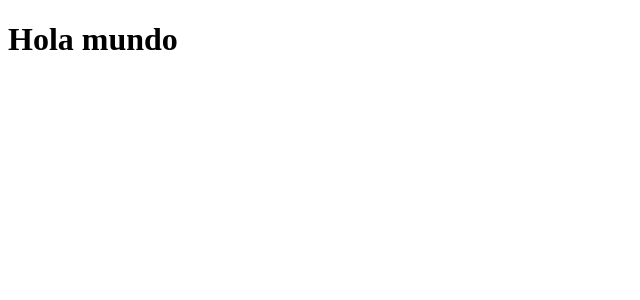
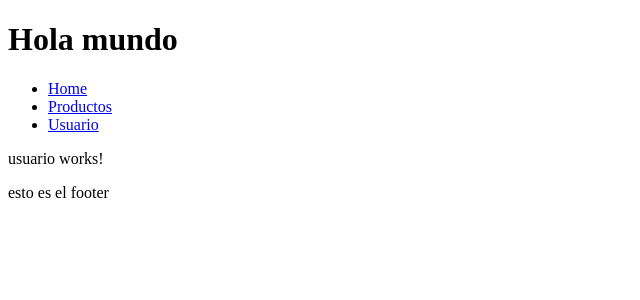
Before and after one commit to JuanDanielG/CLASE-24.10.2024, an Angular app: page /administrador/usuario in a window 1280 px wide. Shown: the top 300 px of the page, without its empty margins (0-640 px from the left). Built offline with nearby package versions, Linux system fonts and the light colour scheme.

Commit message:
administrando las rutas

```diff
--- a/src/app/administrador/usuarios/pages/usuario/usuario.component.ts
+++ b/src/app/administrador/usuarios/pages/usuario/usuario.component.ts
@@ -7,6 +7,6 @@ import { Component } from '@angular/core';
   templateUrl: './usuario.component.html',
   styleUrl: './usuario.component.css'
 })
-export class UsuarioComponent {
+export default class UsuarioComponent {
 
 }
--- a/src/app/app.component.html
+++ b/src/app/app.component.html
@@ -1,2 +1,11 @@
 
 <h1>Hola mundo</h1>
+<ul>
+  <li> <a routerLink="home"> Home</a></li>
+  <li> <a routerLink="administrador/producto/"> Productos</a></li>
+  <li> <a routerLink="administrador/usuario/"> Usuario</a></li>
+</ul>
+
+<router-outlet></router-outlet>
+
+<p>esto es el footer</p>
--- a/src/app/app.component.ts
+++ b/src/app/app.component.ts
@@ -1,10 +1,10 @@
 import { Component } from '@angular/core';
-import { RouterOutlet } from '@angular/router';
+import { RouterLink, RouterOutlet } from '@angular/router';
 
 @Component({
   selector: 'app-root',
   standalone: true,
-  imports: [RouterOutlet],
+  imports: [RouterOutlet, RouterLink],
   templateUrl: './app.component.html',
   styleUrl: './app.component.css'
 })
--- a/src/app/app.routes.ts
+++ b/src/app/app.routes.ts
@@ -1,7 +1,6 @@
 import { Routes } from '@angular/router';
-import { HomeComponent } from './publico/pages/home/home.component';
 import { ProductosComponent } from './administrador/productos/pages/productos/productos.component';
-import { UsuarioComponent } from './administrador/usuarios/pages/usuario/usuario.component';
+
 import { ErrorComponent } from './publico/pages/error/error.component';
 
 export const routes: Routes = [
@@ -14,15 +13,28 @@ export const routes: Routes = [
     },
     {
         path: 'home', // ruta de home
-        component: HomeComponent
+        loadComponent: ()=> import ("./publico/pages/home/home.component")  // cuando ingrese importeme la siguiente ruta
+    },
+    {
+        path: "administrador",
+        children :[
+            {
+                path: 'producto', // ruta administrador producto
+                loadComponent: ()=> import ("./administrador/productos/pages/productos/productos.component").then( m => m.ProductosComponent)  // cuando ingrese importeme la siguiente ruta
+            },
+            {
+                path: "usuario",  //ruta administrador usuario
+                loadComponent: () => import ("./administrador/usuarios/pages/usuario/usuario.component")
+            },
+        ]
     },
     {
         path: 'administrador/producto', // ruta administrador producto
-        component : ProductosComponent
+        loadComponent: ()=> import ("./administrador/productos/pages/productos/productos.component").then( m => m.ProductosComponent)  // cuando ingrese importeme la siguiente ruta
     },
     {
         path: "administrador/usuario",  //ruta administrador usuario
-        component : UsuarioComponent
+        loadComponent: () => import ("./administrador/usuarios/pages/usuario/usuario.component")
     },
     {
         path: "**",
--- a/src/app/publico/pages/home/home.component.ts
+++ b/src/app/publico/pages/home/home.component.ts
@@ -7,6 +7,6 @@ import { Component } from '@angular/core';
   templateUrl: './home.component.html',
   styleUrl: './home.component.css'
 })
-export class HomeComponent {
+export default class HomeComponent {
 
 }
```
